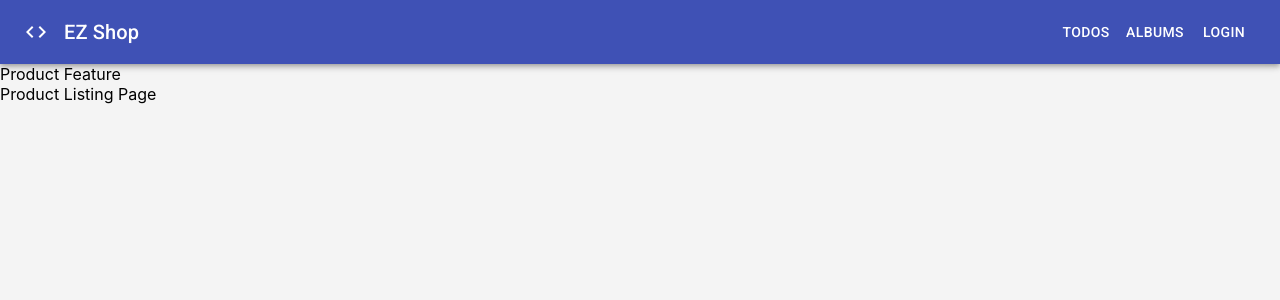
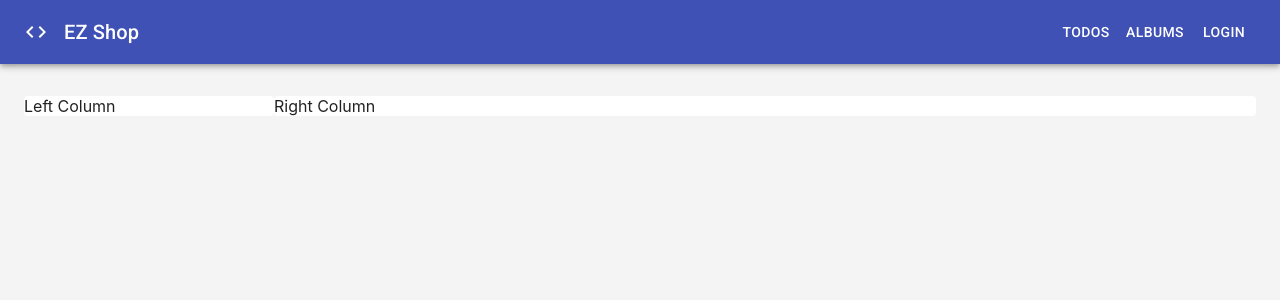
Before and after one commit to nghiemph95/React_Learning, a React (Create React App) app in the folder 02_react_learning/learn_reactjs_next/: page /products in a window 1280 px wide. Shown: the top 300 px of the page. Built offline with nearby package versions, Linux system fonts and the light colour scheme; no server answers.

Commit message:
Updated: 23-01-2023 21:10:24

```diff
--- a/02_react_learning/learn_reactjs_next/src/features/Product/index.jsx
+++ b/02_react_learning/learn_reactjs_next/src/features/Product/index.jsx
@@ -2,6 +2,7 @@ import React from 'react';
 import PropTypes from 'prop-types';
 import { Route, Switch, useRouteMatch } from 'react-router-dom';
 import ListPage from './pages/ListPage';
+import { Box } from '@material-ui/core';
 
 ProductFeature.propTypes = {};
 
@@ -9,12 +10,11 @@ function ProductFeature(props) {
   const match = useRouteMatch();
 
   return (
-    <div>
-      Product Feature
+    <Box pt={4}>
       <Switch>
         <Route path={match.url} component={ListPage} exact />
       </Switch>
-    </div>
+    </Box>
   );
 }
 
--- a/02_react_learning/learn_reactjs_next/src/features/Product/pages/ListPage.jsx
+++ b/02_react_learning/learn_reactjs_next/src/features/Product/pages/ListPage.jsx
@@ -1,10 +1,39 @@
 import React from 'react';
 import PropTypes from 'prop-types';
+import { Box, Container, Grid, makeStyles, Paper } from '@material-ui/core';
 
 ListPage.propTypes = {};
 
+const useStyles = makeStyles((theme) => ({
+  root: {},
+
+  left: {
+    width: '250px',
+  },
+
+  right: {
+    flex: '1 1 auto',
+  },
+}));
+
 function ListPage(props) {
-  return <div>Product Listing Page</div>;
+  /** Styles */
+  const classes = useStyles();
+  return (
+    <Box>
+      <Container>
+        <Grid container>
+          <Grid item className={classes.left}>
+            <Paper elevation={0}>Left Column</Paper>
+          </Grid>
+
+          <Grid item className={classes.right}>
+            <Paper elevation={0}>Right Column</Paper>
+          </Grid>
+        </Grid>
+      </Container>
+    </Box>
+  );
 }
 
 export default ListPage;
```
